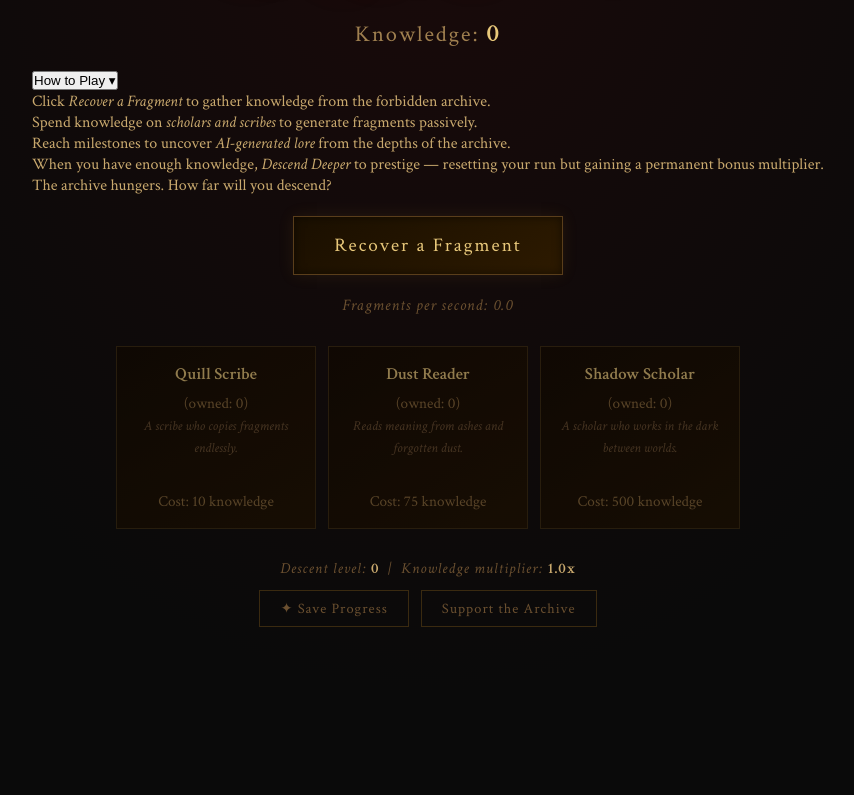
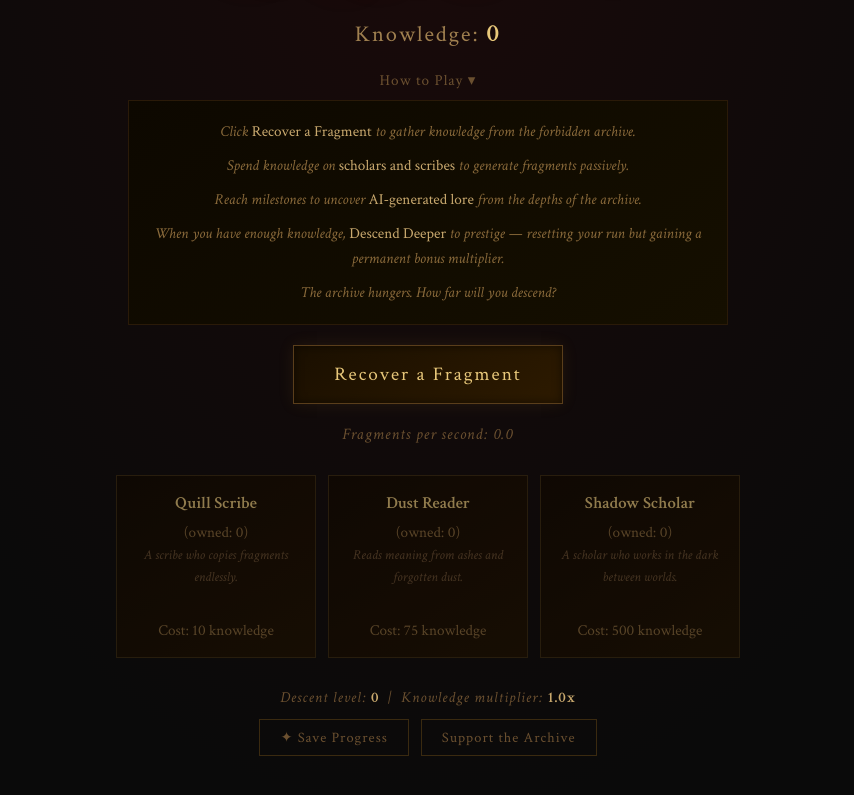
Before and after one commit to VpresV/the-archivist, a plain HTML site: page index.html in a window 1280 px wide. Shown: the part 129-924 px from the top of the page, without its empty margins (212-1066 px from the left). Before the commit the page ends 829 px from the top, so only its background shows below. Drawn offline with Linux system fonts and the light colour scheme.

Commit message:
Add styles for 'How to Play' section
Added styles for the 'How to Play' section including button and content styling.

```diff
--- a/css/style.css
+++ b/css/style.css
@@ -282,3 +282,47 @@ body {
 #prestige-btn:active {
     transform: translateY(1px);
 }
+
+/* How to Play */
+#how-to-play {
+    width: 100%;
+    max-width: 600px;
+    text-align: center;
+}
+
+#htp-toggle {
+    background: transparent;
+    color: #6b5030;
+    border: none;
+    font-family: 'Crimson Text', serif;
+    font-size: 0.95rem;
+    cursor: pointer;
+    letter-spacing: 1px;
+    transition: color 0.2s ease;
+    margin-bottom: 10px;
+}
+
+#htp-toggle:hover {
+    color: #c9a96e;
+}
+
+#htp-content {
+    border: 1px solid #2a1a08;
+    background: linear-gradient(145deg, #0d0800, #150f00);
+    padding: 18px 24px;
+    display: flex;
+    flex-direction: column;
+    gap: 8px;
+}
+
+#htp-content p {
+    font-size: 0.95rem;
+    color: #8a6a3a;
+    font-style: italic;
+    line-height: 1.7;
+}
+
+#htp-content em {
+    color: #c9a96e;
+    font-style: normal;
+}
```
